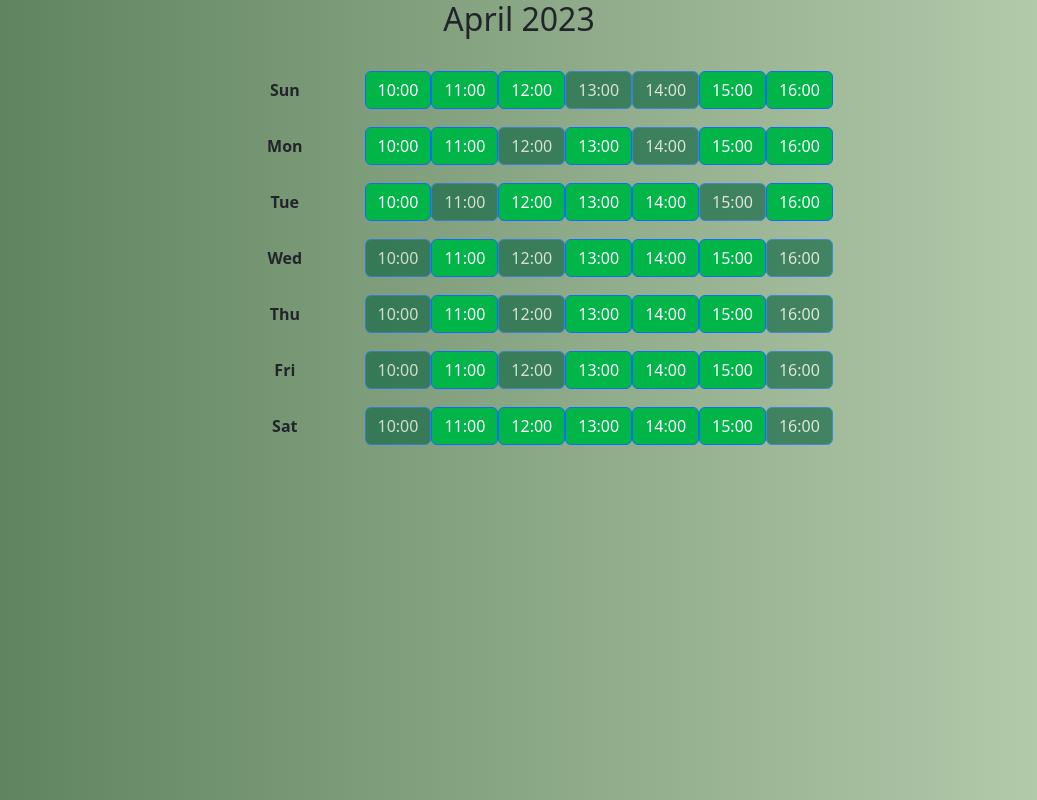
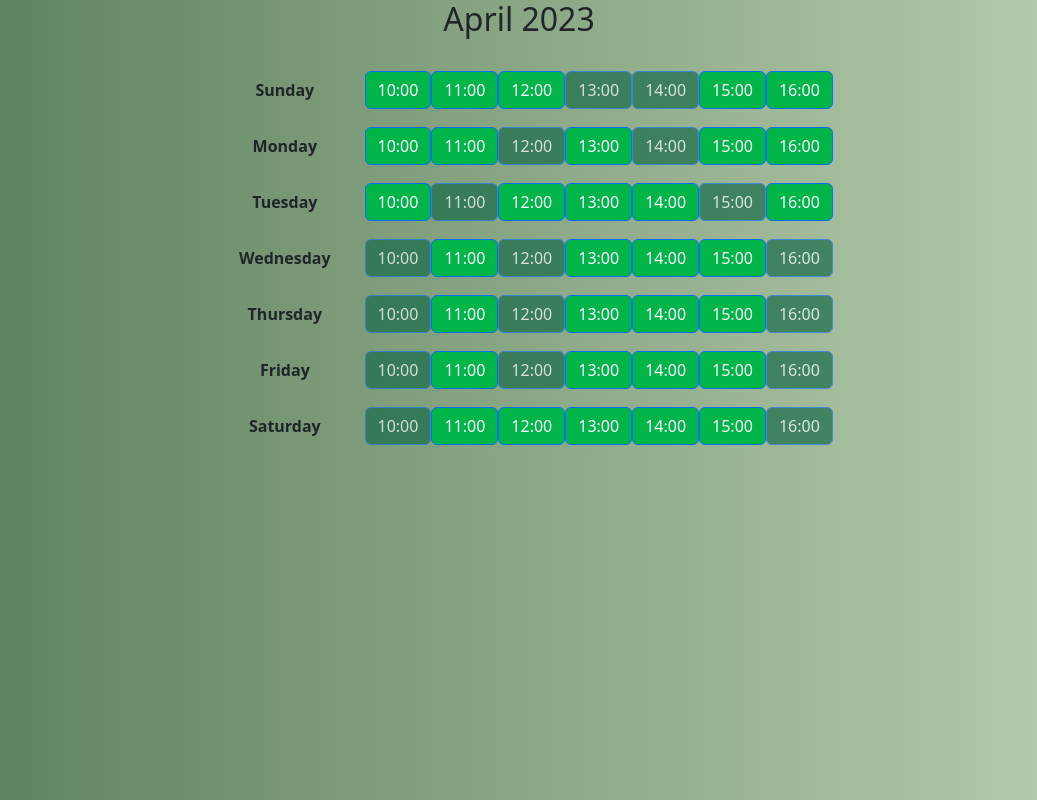
Before and after one commit to Asom98/fullstack, a React (Vite) app: page /bookingPage in a window 1280 px wide. Shown: the whole page, without its empty margins (121-1158 px from the left). Built offline with nearby package versions, Linux system fonts and the light colour scheme.

Commit message:
Fixed some bugs

```diff
--- a/src/components/BookingPage.jsx
+++ b/src/components/BookingPage.jsx
@@ -7,7 +7,7 @@ export function BookingPage() {
 
   const dayTimeSlots = [
     {
-      day: "Sun",
+      day: "Sunday",
       slots: [
         { time: "10:00", occupied: false, selected: false },
         { time: "11:00", occupied: false, selected: false },
@@ -19,7 +19,7 @@ export function BookingPage() {
       ],
     },
     {
-      day: "Mon",
+      day: "Monday",
       slots: [
         { time: "10:00", occupied: false, selected: false },
         { time: "11:00", occupied: false, selected: false },
@@ -31,7 +31,7 @@ export function BookingPage() {
       ],
     },
     {
-      day: "Tue",
+      day: "Tuesday",
       slots: [
         { time: "10:00", occupied: false, selected: false },
         { time: "11:00", occupied: true, selected: false },
@@ -43,7 +43,7 @@ export function BookingPage() {
       ],
     },
     {
-      day: "Wed",
+      day: "Wednesday",
       slots: [
         { time: "10:00", occupied: true, selected: false },
         { time: "11:00", occupied: false, selected: false },
@@ -55,7 +55,7 @@ export function BookingPage() {
       ],
     },
     {
-      day: "Thu",
+      day: "Thursday",
       slots: [
         { time: "10:00", occupied: true, selected: false },
         { time: "11:00", occupied: false, selected: false },
@@ -67,7 +67,7 @@ export function BookingPage() {
       ],
     },
     {
-      day: "Fri",
+      day: "Friday",
       slots: [
         { time: "10:00", occupied: true, selected: false },
         { time: "11:00", occupied: false, selected: false },
@@ -79,7 +79,7 @@ export function BookingPage() {
       ],
     },
     {
-      day: "Sat",
+      day: "Saturday",
       slots: [
         { time: "10:00", occupied: true, selected: false },
         { time: "11:00", occupied: false, selected: false },
@@ -104,11 +104,11 @@ export function BookingPage() {
           <Col key={dayTimeSlot.day} className="calendar-grid-item">
             <div className="calendar-day-title">{dayTimeSlot.day}</div>
             {dayTimeSlot.slots.map((timeSlot) => (
-              <div key={timeSlot.time}>
+              <div key={timeSlot.time} className="time-slot">
                 <Button
                   className={
-                    (timeSlot.selected ? " calendar-slot-selected" : "") +
-                    (timeSlot.occupied ? " calendar-slot-occupied" : "")
+                    (timeSlot.selected ? " selected" : "") +
+                    (timeSlot.occupied ? " occupied" : "")
                   }
                   onClick={() =>
                     console.log(`Clicked ${dayTimeSlot.day}, ${timeSlot.time}`)
```
